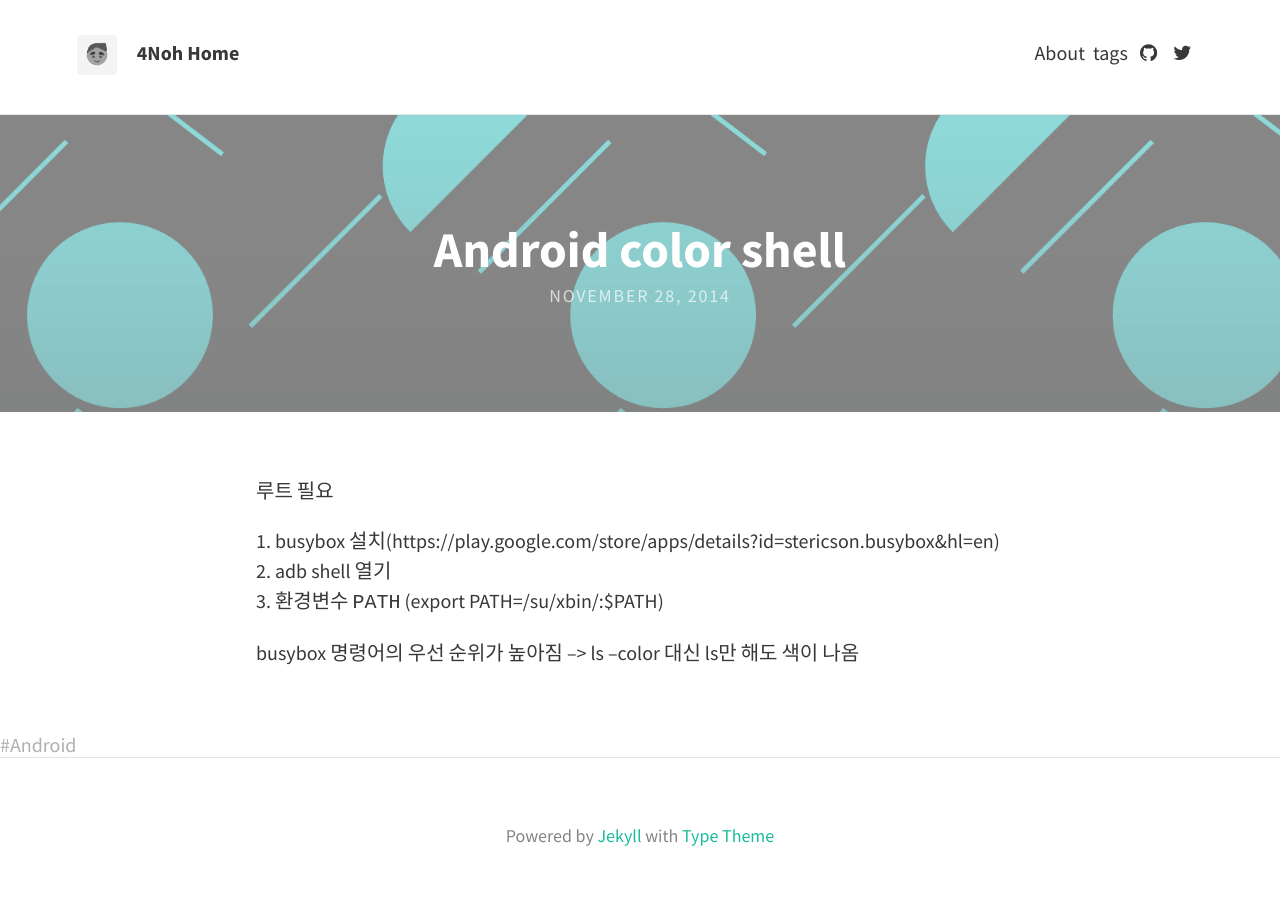
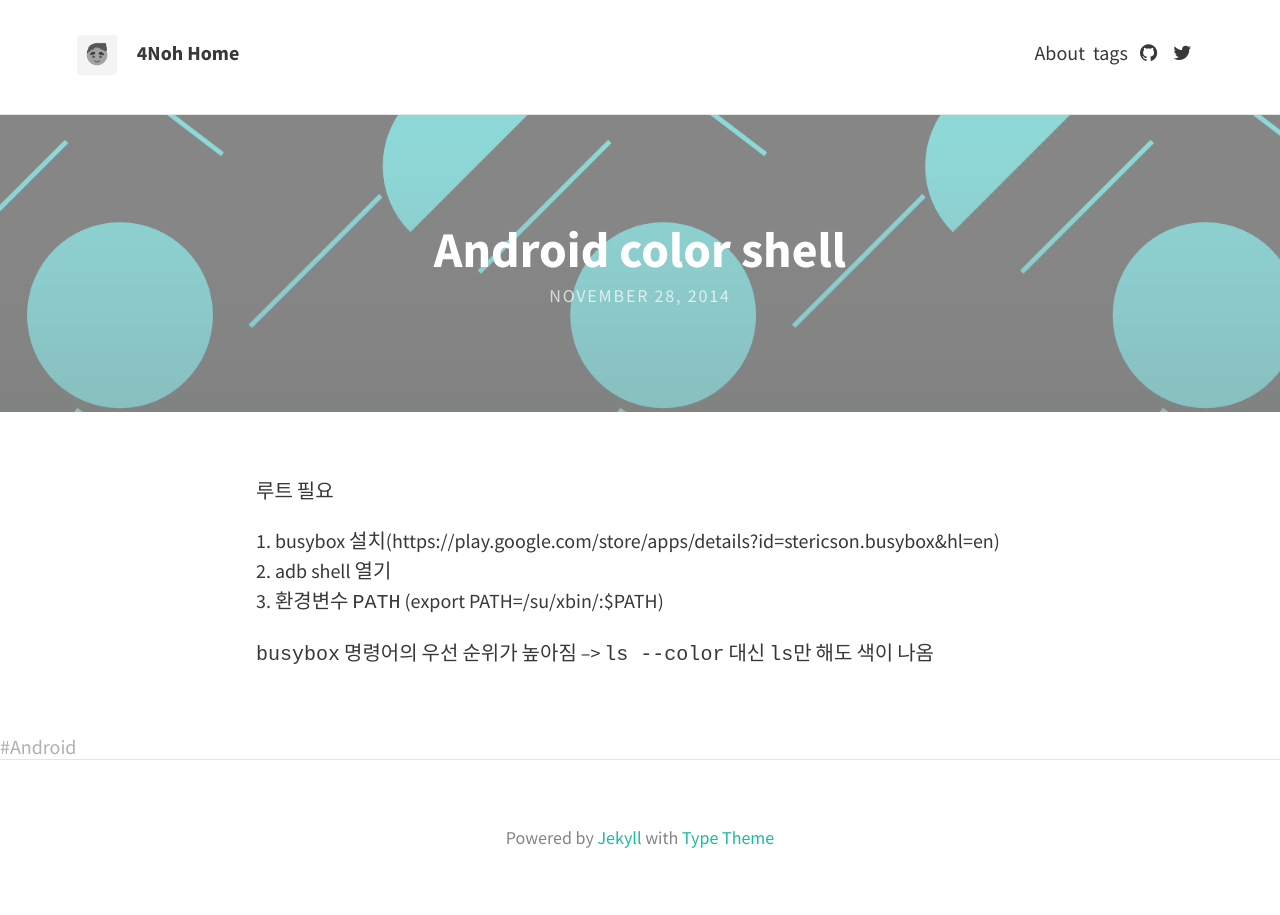
Before and after one commit to 4Noh/4Noh.github.io, a Jekyll site: the page built from _posts/2014-11-28-Android-color-shell.md, in a window 1280 px wide. Built offline with Jekyll 4.4.1, drawn with Linux system fonts in a browser that asks for light colours; nearby versions of some CDN libraries.

Commit message:
Update 2014-11-28-Android-color-shell.md

```diff
--- a/_posts/2014-11-28-Android-color-shell.md
+++ b/_posts/2014-11-28-Android-color-shell.md
@@ -11,5 +11,5 @@ tags: Android
 2. adb shell 열기
 3. 환경변수 `PATH` (export PATH=/su/xbin/:$PATH)
 
-busybox 명령어의 우선 순위가 높아짐
---> ls --color 대신 ls만 해도 색이 나옴
+`busybox` 명령어의 우선 순위가 높아짐
+--> `ls --color` 대신 `ls`만 해도 색이 나옴
```
